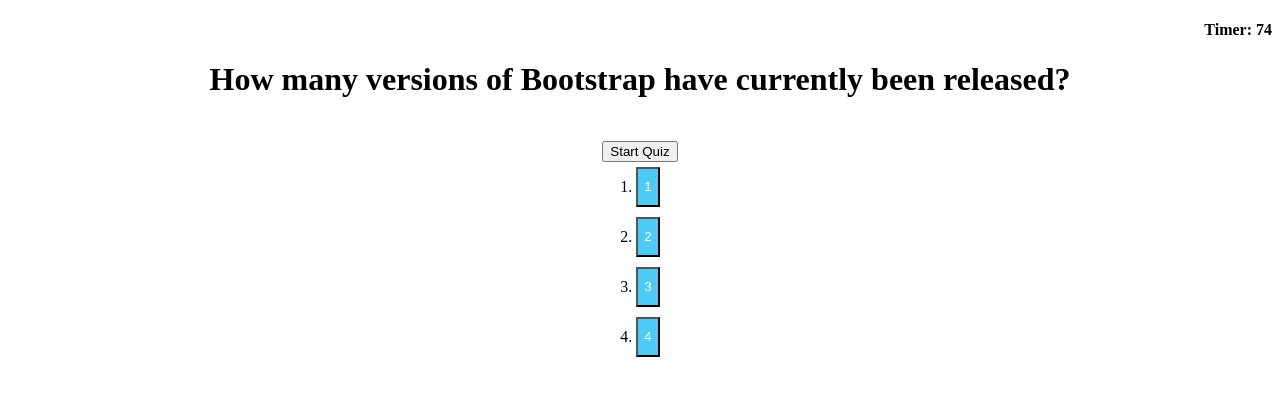
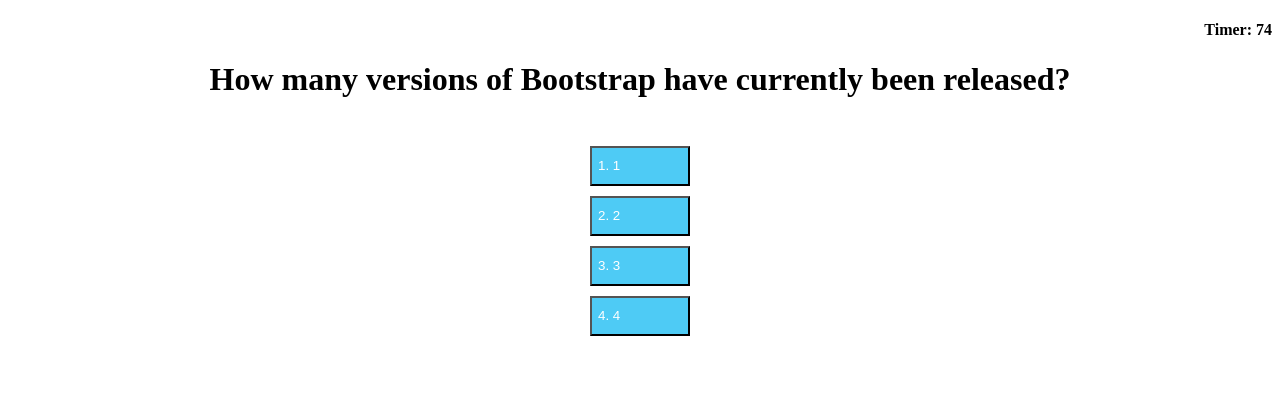
Before and after one commit to falbuna/Homework_4_CodeQuiz, a plain HTML site: page index.html in a window 1280 px wide. Both pictures are taken after a click on the button "Start Quiz". Drawn offline with Linux system fonts and the light colour scheme.

Commit message:
Edited the script.js file.

```diff
--- a/index.html
+++ b/index.html
@@ -15,14 +15,12 @@
         <div class="container">
             <h1 id="prompt">Coding Quiz Challenge</h1>
         </div>
-        <div class ="button">
-            <button type="button" id="start">Start Quiz</button>
-        </div>
-
         <div class="main">
             <ul id="answers"></ul>
             <p>Lorem ipsum dolor sit amet, consectetur adipisicing elit. Qui similique temporibus suscipit officiis sunt molestias laborum ipsa culpa magnam excepturi!</p>
-
+            <div class ="button">
+                <button type="button" id="start">Start Quiz</button>
+            </div>
         </div>
         <script src="./script.js"></script>
     </body>
--- a/script.js
+++ b/script.js
@@ -4,71 +4,64 @@ const bodyEl = document.createElement('div');
 const promptElement = document.querySelector('#prompt');
 const quizPrompt = document.createElement('h1');
 
-
+// The quiz prompts get generated from this array.
 const Quizquestions = [
-    { q: 'How many versions of Bootstrap have currently been released?', a:['1', '2', '3', '4'], c: '4' },
-    { q: 'Which company developed Javascript?', a:['Netscape', 'Google', 'Microsoft', 'Amazon'], c: 'Netscape' },
+    { q: 'How many versions of Bootstrap have currently been released?', a:['1. 1', '2. 2', '3. 3', '4. 4'], c: '4. 4' },
+    { q: 'Which company developed Javascript?', a:['1. Netscape', '2. Google', '3. Microsoft', '4. Amazon'], c: '1. Netscape'},
 ];
 
+let CorrectAnswers = 0;
+
+
 // This is for the Timer
-var startTime = parseInt(75);
-var secondsElapsed = 0;
+function startQuiz() {
+    var startTime = 75;
+    var secondsElapsed = 0;
 
-function startQuiz() {
-
-    setInterval(function () {
-        const totalTime = parseInt(startTime - secondsElapsed);
+    var intervalId = setInterval(function () {
+        var totalTime = startTime - secondsElapsed;
         document.getElementById('timer').innerText = 'Timer: ' + totalTime;
 
         secondsElapsed++;
 
-        if(totalTime === 0) {
-            function stopTimer(){
-                clearInterval(startQuiz);
-                alert("Time is up!");
-            }
-        }
-
-    }, 1000);
-
-    // The First Prompt of the Quiz
+        if(totalTime <= 0) {
+                clearInterval(intervalId);
+        }}, 1000);
 
     renderQuiz();
 
     function renderQuiz(){
-
-    // for (let j = 0; j < Quizquestions.length; j++){
-
-        var question = Quizquestions[0].q;
+        for (var j = 0; j < Quizquestions.length; j++){
+        // Question gets generated from the Quizquestions Array
+        const question = Quizquestions[j].q;
         promptElement.innerHTML = question;
         promptElement.appendChild(quizPrompt);
-
         quizElement.innerHTML = '';
-        for (let i = 0; i < Quizquestions[0].a.length; i++){
-            var answers = Quizquestions[0].a[i];
-            var li = document.createElement('li');
-            var button = document.createElement("button");
+            // The Choices get generated from the Quizquestions Array and placed inside buttons.
+            for (let i = 0; i < Quizquestions[j].a.length; i++){
+            const answers = Quizquestions[j].a[i];
+            const li = document.createElement('li');
+            const button = document.createElement("button");
             button.textContent = answers;
             li.appendChild(button);
             quizElement.appendChild(li);
+            }
+        // The mouse click event verifies if the user selected the correct answer for the prompt.
+        const answer = Quizquestions[j].c;
+        quizElement.addEventListener('click', function(event) {
+            event.stopPropagation();
+        let buttonTarget = event.target.textContent;
+        if(answer === buttonTarget){
+            CorrectAnswers ++;
+            console.log('CorrectAnswers')
+        }else{
+            console.log("Incorrect!")
         }
-    }
+        });
 
-    var answer = Quizquestions[0].c;
+        return Quizquestions[j];
+    }};
 
-    quizElement.addEventListener('click', function(event) {
-        event.preventDefault();
-        if(event.target.matches("button")){
-            var buttonTarget = event.target.textContent;
-            console.log(buttonTarget)
-        }if(answer === buttonTarget){
-            console.log("Correct Answer!")
-        }else(
-            console.log("Incorrect Answer!")
-        )
-    });
-
-    renderQuiz();
 }
 
-startButton.addEventListener("click", startQuiz);
+startButton.addEventListener('click', startQuiz);
--- a/style.css
+++ b/style.css
@@ -15,15 +15,17 @@ h1 {
 }
 
 ol {
-    list-style-type: decimal;
+    list-style-type: none;
 }
 
 li {
-    list-style-type: decimal;
+    list-style-type: none;
 }
 
 li button {
+    text-align: left;
     height: 40px;
+    width: 100px;
     margin-top: 5px;
     margin-bottom: 5px;
     background-color: #4ecbf5;
```
